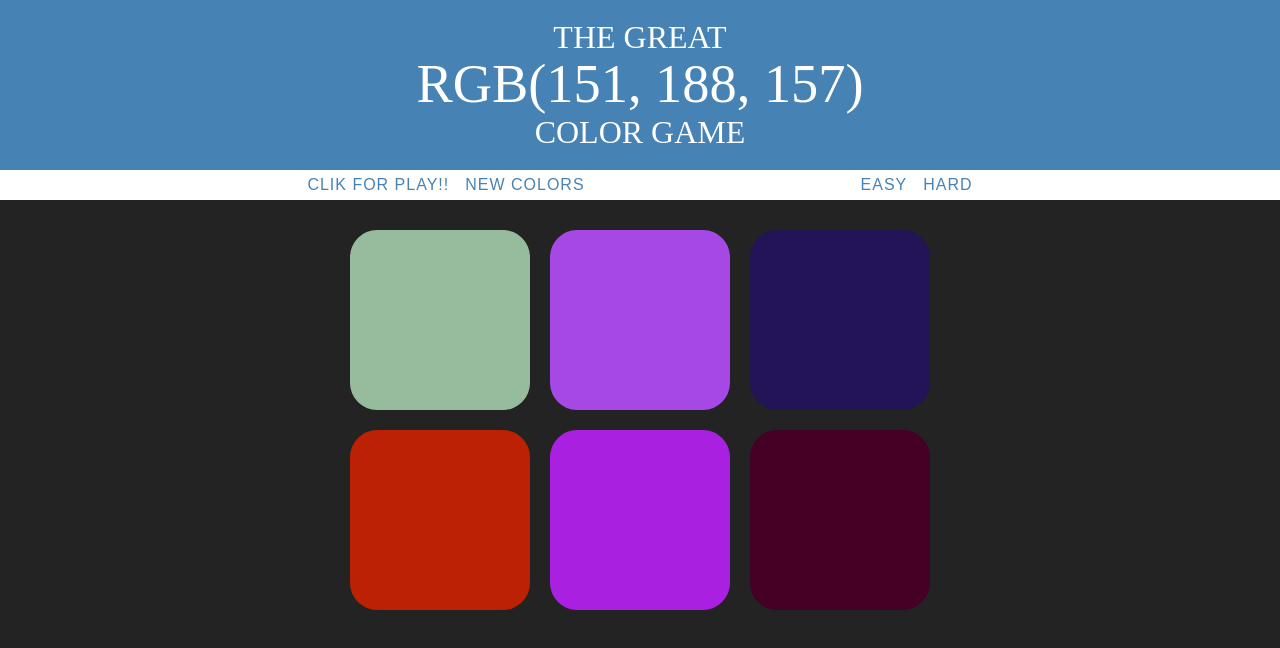
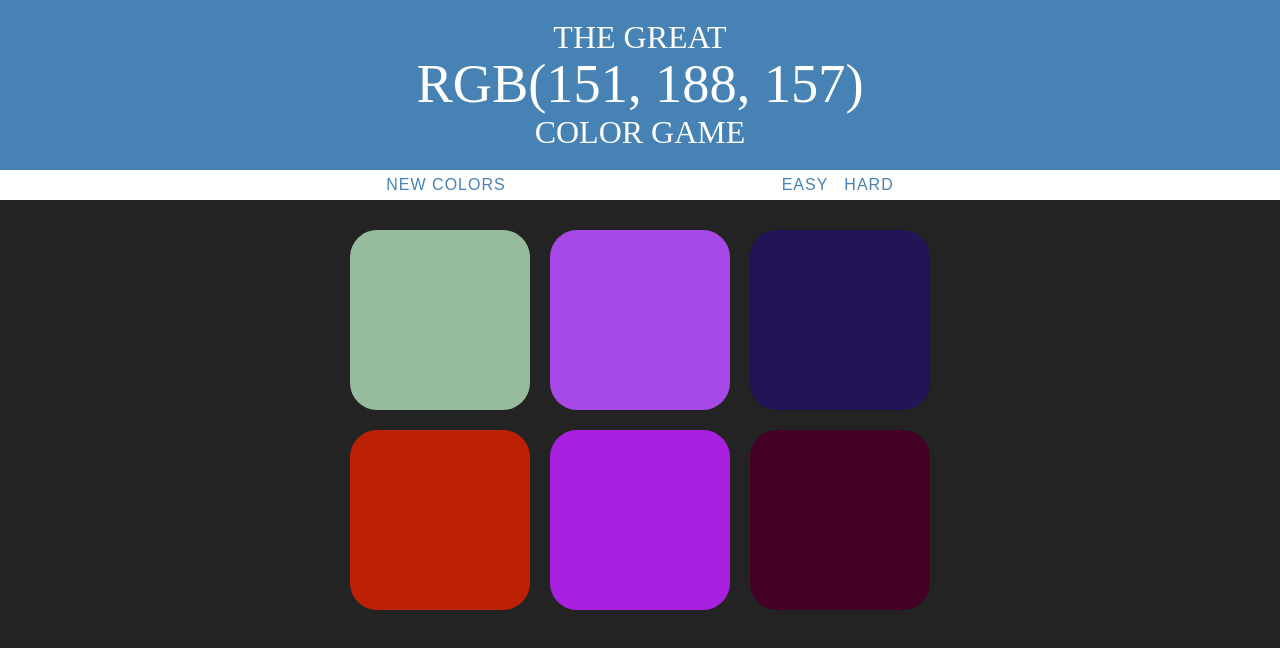
Before and after one commit to ShmagiGavashelashvili/Simple-Color-Game-withJS, a plain HTML site: page index.html in a window 1280 px wide. Drawn offline with Linux system fonts and the light colour scheme.

Commit message:
remove click play button

```diff
--- a/index.html
+++ b/index.html
@@ -15,7 +15,6 @@
         <br>
         color Game</h1>
     <div id="stripe">
-        <button id="play">Clik For Play!!</button>
         <button id="reset">New colors</button>
         <span id="message"></span>
         <button class="mode">Easy</button>
```
